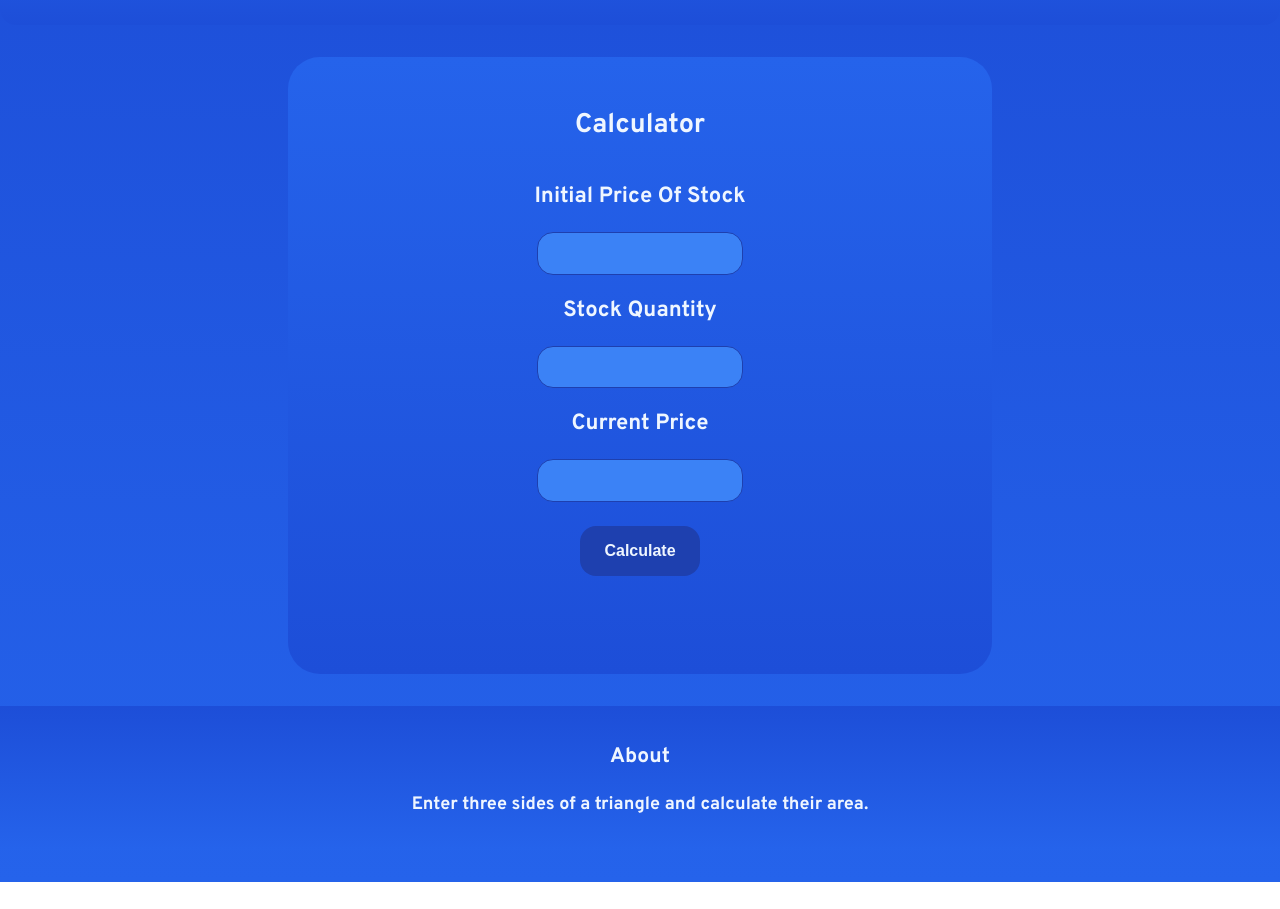
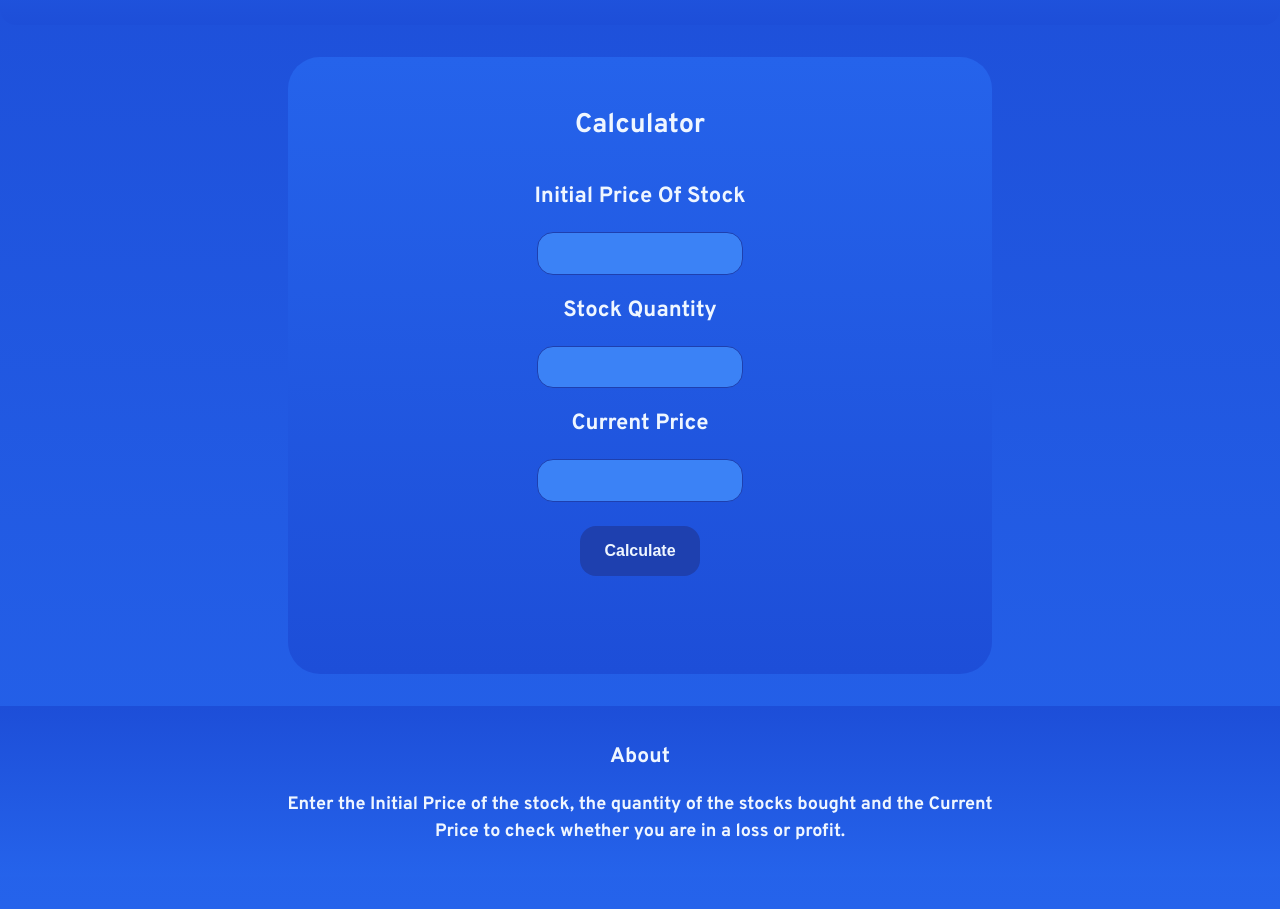
Before and after one commit to Pranav-Patani/Stock-Profit-Loss-Calculator, a plain HTML site: page index.html in a window 1280 px wide. Shown: the part 114-1023 px from the top of the page. Before the commit the page ends 996 px from the top, so only its background shows below. Drawn offline with Linux system fonts and the light colour scheme.

Commit message:
refractor: updated footer

```diff
--- a/index.html
+++ b/index.html
@@ -35,7 +35,10 @@
 
     <footer class="footer">
       <h3>About</h3>
-      <p>Enter three sides of a triangle and calculate their area.</p>
+      <p>
+        Enter the Initial Price of the stock, the quantity of the stocks bought
+        and the Current Price to check whether you are in a loss or profit.
+      </p>
     </footer>
   </body>
 </html>
```
